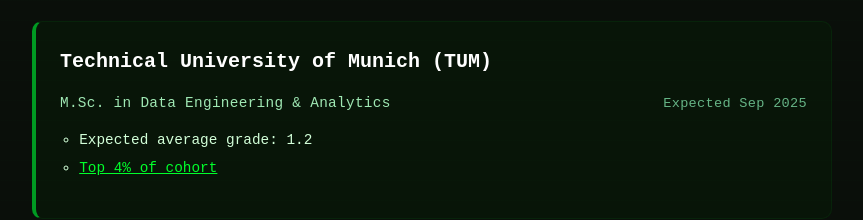
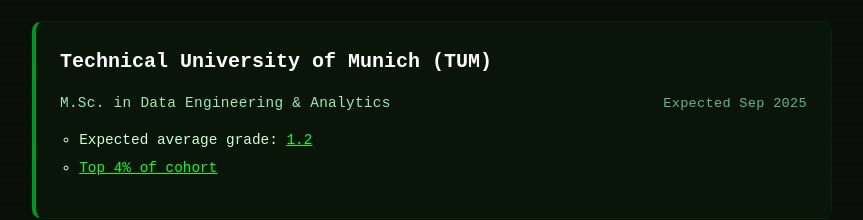
Before and after one commit to kristiyansakalyan/kristiyansakalyan.github.io, a React (Vite) app: page / in a window 1280 px wide. Shown: the part 2380-2600 px from the top of the page, without its empty margins (208-1071 px from the left). Built offline with nearby package versions, Linux system fonts and the light colour scheme.

Commit message:
Add link to grade report

```diff
--- a/src/pages/Education.tsx
+++ b/src/pages/Education.tsx
@@ -7,7 +7,7 @@
                 <h3>Technical University of Munich (TUM)</h3>
                 <p className="experience-sub">M.Sc. in Data Engineering & Analytics <span className="date">Expected Sep 2025</span></p>
                 <ul>
-                    <li>Expected average grade: 1.2</li>
+                    <li>Expected average grade: <a href="/Grade_Report_Master.pdf" target="_blank">1.2</a></li>
                     <li><a href="/Ranking_2023w_Sakalyan.pdf" target="_blank">Top 4% of cohort</a></li>
                 </ul>
             </div>
```
